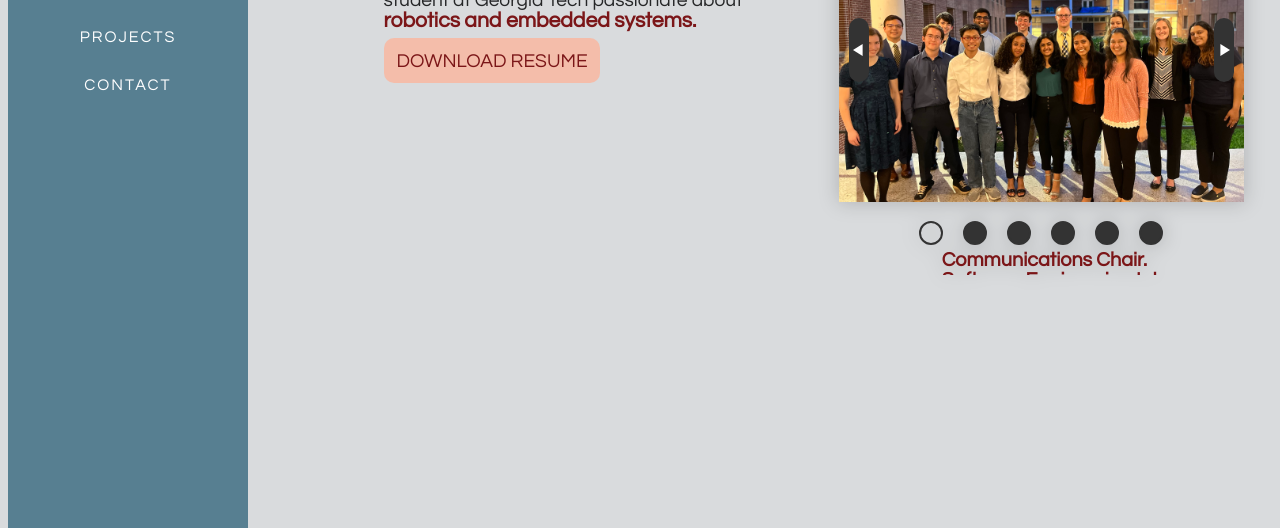
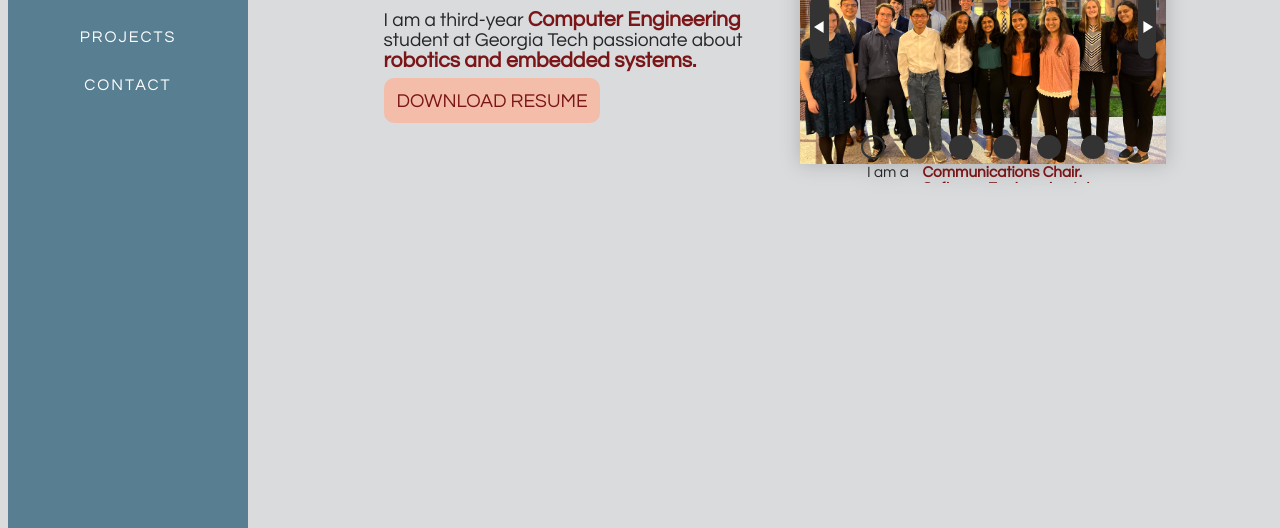
Before and after one commit to induc22/induc22.github.io, a plain HTML site: page index.html in a window 1280 px wide. Shown: the part 288-816 px from the top of the page. Drawn offline with Linux system fonts and the light colour scheme; some icons are missing.

Commit message:
resizable slideshow caption

```diff
--- a/about_me_animation.js
+++ b/about_me_animation.js
@@ -1,33 +1,3 @@
-// const txts=document.querySelector(".animate-text").children,
-//         txtsLen=txts.length;
-//     let index=0;
-//     const textInTimer=3000,
-//         textOutTimer=2800;
-
-//     function animateText() {
-//     for(let i=0; i<txtsLen; i++){
-//         txts[i].classList.remove("text-in","text-out");
-//     }
-//     txts[index].classList.add("text-in");
-
-//     setTimeout(function(){
-//         txts[index].classList.add("text-out");
-//     },textOutTimer)
-
-//     setTimeout(function(){
-
-//         if(index == txtsLen-1){
-//             index=0;
-//         }
-//         else{
-//             index++;
-//             }
-//         animateText();
-//     },textInTimer);
-//     }
-
-//     window.onload=animateText;
-
 const sliderPhotos = document.querySelector('.slider.photos');
 const sliderText = document.querySelector('.slider.text');
 
@@ -39,7 +9,8 @@ var sectionIndex = 0;
 function setIndex() {
     document.querySelector('.controls .selected').classList.remove('selected');
     sliderPhotos.style.transform = 'translateX(' + (sectionIndex) * -16.666 + '%)';
-    sliderText.style.transform = 'translateY(' + (sectionIndex) * -16.666 + '%)';
+    // sliderText.style.transform = 'translateY(min(' + (sectionIndex) * -1.2 + 'em, ' + (sectionIndex) * -11.2 + 'px)';
+    sliderText.style.transform = 'translateY(clamp(' + (sectionIndex) * -40 + 'px, ' + (sectionIndex) * -1.2 + 'em, ' + (sectionIndex) * -11.2 + 'px)';
 }
 
 document.querySelectorAll('.controls li').forEach(function(indicator, ind) {
--- a/index.html
+++ b/index.html
@@ -27,7 +27,7 @@
                 </div>
                 <div class="about-me-box">
                     <div class="slideshow">
-                        <div class="carousel">
+                        <div class="carousel photos">
                             <div class="slider photos">
                                 <section><img src="about_me_photos/supp_professional_attire.JPEG"></section>
                                 <section><img src="about_me_photos/l3harris.JPEG"></section>
@@ -49,15 +49,16 @@
                                 </ul>
                             </div>
                         </div>
-                        <div class="caption" style="height: 28px; display:flex;">
-                            <div class="carousel" style="height: 25px">
+                        <div class="caption">
+                            <p>I am a</p>
+                            <div class="carousel text">
                                 <div class="slider text">
-                                    <section><span>Communications Chair.</span></section>
-                                    <section><span>Software Engineering Intern.</span></section>
-                                    <section><span>Research Scholar.</span></section>
-                                    <section><span>Makerspace Volunteer.</span></section>
-                                    <section><span>FLO Leader.</span></section>
-                                    <section><span>Woman in ECE.</span></section>
+                                    <span>Communications Chair.</span>
+                                    <span>Software Engineering Intern.</span>
+                                    <span>Research Scholar.</span>
+                                    <span>Makerspace Volunteer.</span>
+                                    <span>FLO Leader.</span>
+                                    <span>Woman in ECE.</span>
                                 </div>
                             </div>
                         </div>
--- a/style.css
+++ b/style.css
@@ -25,10 +25,10 @@ body{
     display: flex;
     height: 100%;
     width: 80%;
-    /* width: fit-content; */
+    width: fit-content;
     scroll-snap-align: start;
     font-size: 150%;
-    margin-left: clamp(200px, 38vw, 350px);
+    margin-left: clamp(180px, 38vw, 350px);
     align-items: center;
 }
 
@@ -36,7 +36,6 @@ body{
     position: fixed;
     width: 20vw;
     max-width:180px;
-    /* min-width:140px; */
     height: 100vh;
     background:#577F91; /*#F7EDE2;*/
     padding: 30px;
@@ -105,9 +104,8 @@ body{
 .about-me-box{
   float: left;
   font-family:'Century Gothic', sans-serif;
-  overflow-wrap: break-word;
   width: 40%;
-  height: 70vh;
+  height: 60vh;
   color: #252627;
   font-size: 1.5vw;
   padding-inline: 2vw;
@@ -147,9 +145,21 @@ body{
   filter: drop-shadow(0 0 10px #0003);
 }
 
-.carousel {
+.carousel.photos {
   position: relative;
-  height: 400px;
+  overflow: hidden;
+}
+
+.carousel.photos {
+  position: relative;
+  overflow: hidden;
+}
+
+.carousel.text {
+  position: absolute;
+  height: 1.2em;
+  margin-left: 4.7em;
+  float: left;
   overflow: hidden;
 }
 
@@ -165,7 +175,23 @@ body{
   display: inline-block;
   width: 100%;
   transition: all 0.3s;
-  font-size: 18px;
+  font-size: 100%;
+  padding: 0;
+}
+
+.caption {
+  display: flex;
+  justify-content: center;
+  font-size: 80%;
+}
+
+.caption p {
+  width: 20%;
+  float: left;
+  margin: 0;
+  font-size: 100%;
+  text-align: center;
+  transform: translateX(-6.2em);
 }
 
 .slider.photos section {
@@ -175,12 +201,13 @@ body{
   align-items: center;
 }
 
-.slider.text section {
+.slider.text span {
   flex-basis: 100%;
   display: flex;
   justify-content: left;
-  margin-left: 8vw;
+  padding: 0;
   align-items: center;
+  font-size: 100%;
 }
 
 .carousel section img {
```
